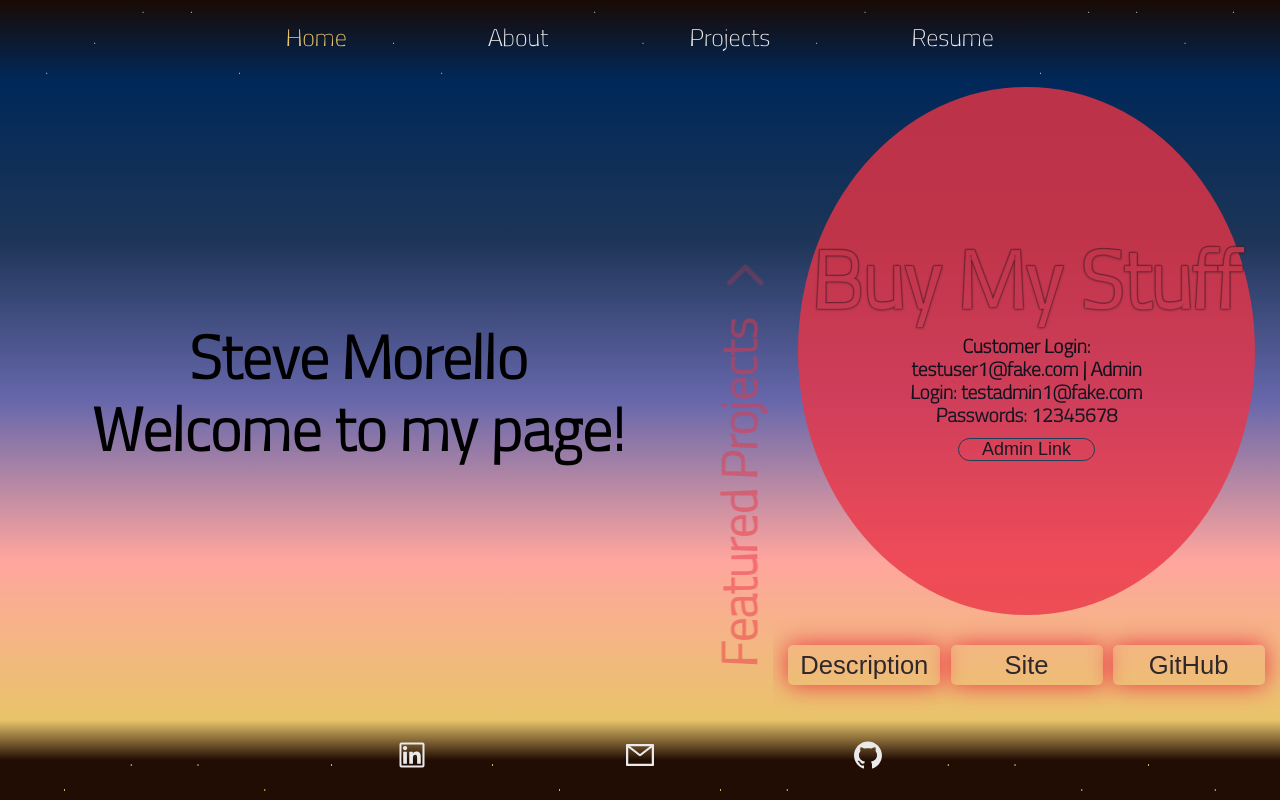
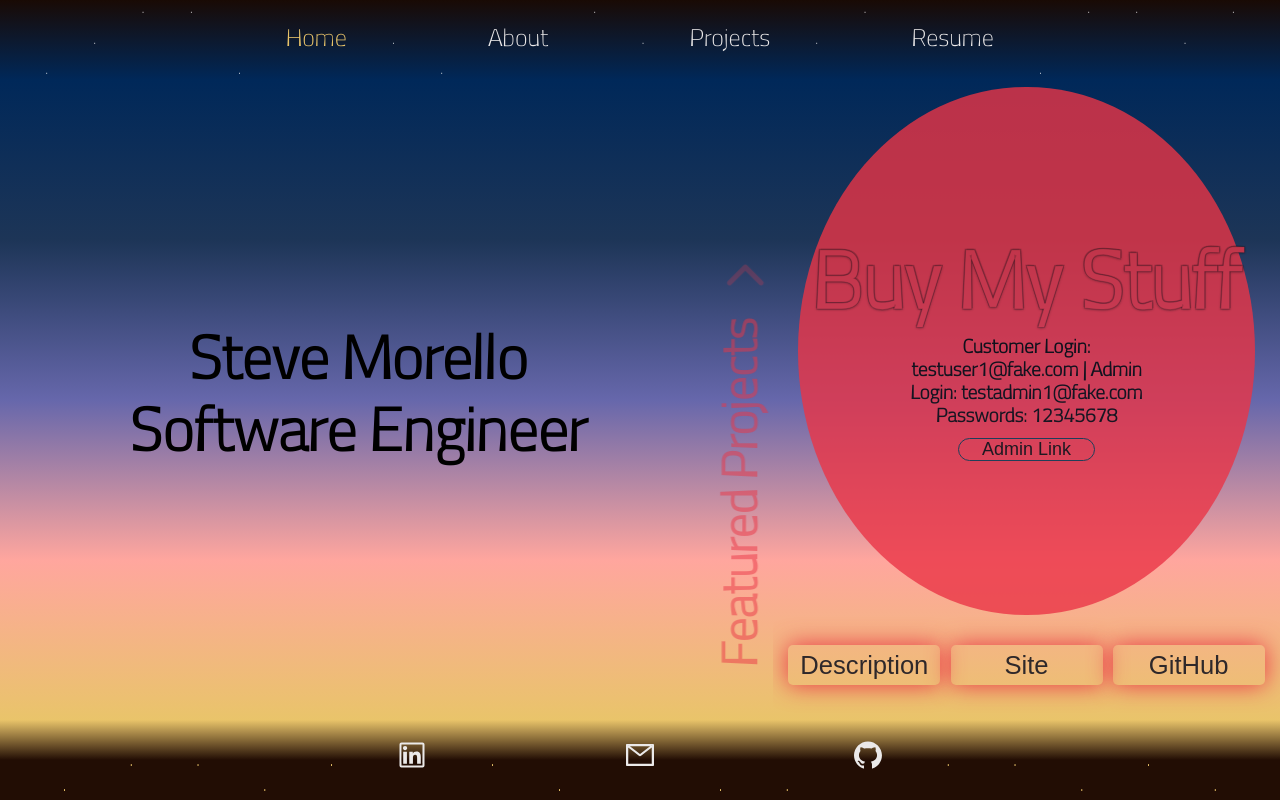
Before and after one commit to scubastove4/sm-portfolio, a React (Create React App) app: page / in a window 1280 px wide. Built offline with nearby package versions, Linux system fonts and the light colour scheme.

Commit message:
add SE to home pg

```diff
--- a/src/pages/Home.js
+++ b/src/pages/Home.js
@@ -12,7 +12,7 @@ const Home = ({
     <div id="home">
       <section id="blurb">
         <h1>Steve Morello</h1>
-        <h2>Welcome to my page!</h2>
+        <h2>Software Engineer</h2>
       </section>
       <section id="proj-container">
         <div id="featured-projects">
```
